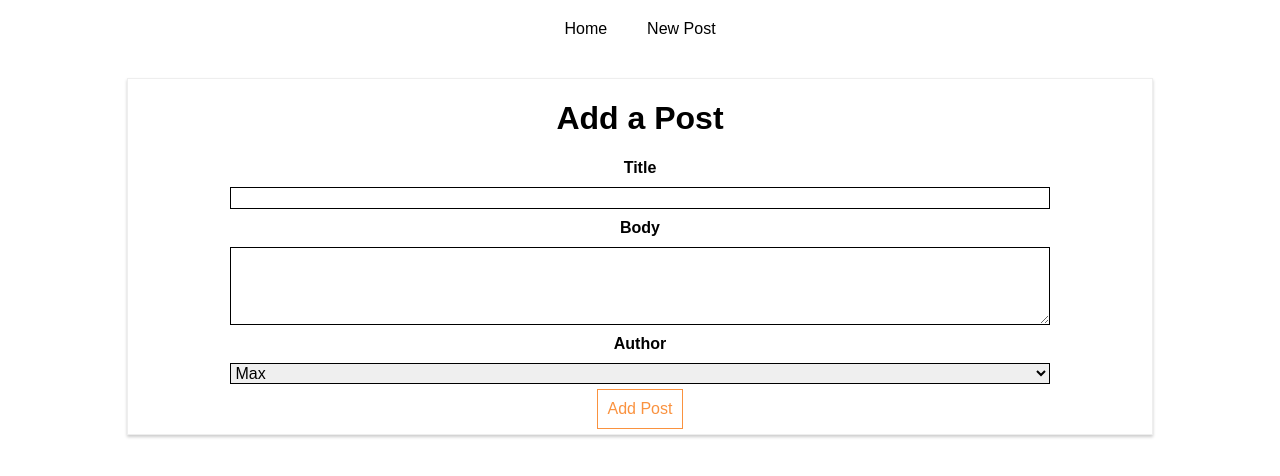
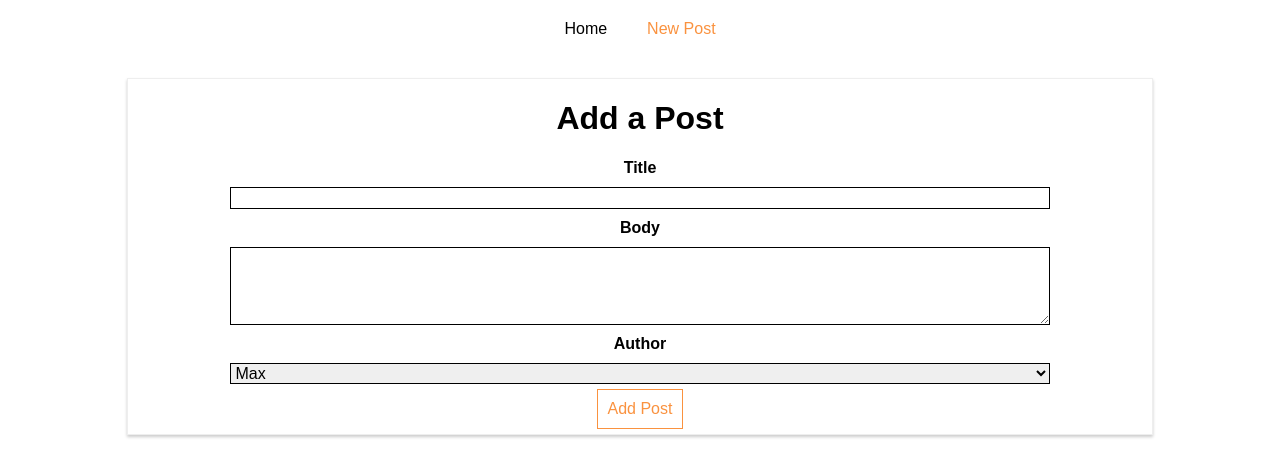
Before and after one commit to IlyaKirsanov/react-http-app, a React (Create React App) app: page /new-post in a window 1280 px wide. Shown: the top 476 px of the page. Built offline with nearby package versions, Linux system fonts and the light colour scheme.

Commit message:
some work with routes

```diff
--- a/src/components/Post/Post.js
+++ b/src/components/Post/Post.js
@@ -1,8 +1,9 @@
 import React from 'react';
+import {withRouter} from 'react-router-dom'
 
 import './Post.css';
 
-const post = (props) => (
+const Post = (props) => (
     <article className="Post"
         onClick={props.clicked}>
         <h1>{props.title}</h1>
@@ -12,4 +13,4 @@
     </article>
 );
 
-export default post;
+export default withRouter(Post);
--- a/src/containers/Blog/Blog.css
+++ b/src/containers/Blog/Blog.css
@@ -20,6 +20,11 @@
 }
 
 .Blog a:hover,
-.Blog a:active{
+.Blog a:active,
+.Blog .active{
     color: #fa923f
 }
+
+.Blog .my-active{
+    color: aquamarine;
+}
--- a/src/containers/Blog/Blog.js
+++ b/src/containers/Blog/Blog.js
@@ -1,5 +1,5 @@
 import React, { Component } from 'react';
-import { Route, Link } from 'react-router-dom'
+import { Route, NavLink } from 'react-router-dom'
 import Posts from './Posts/Posts';
 import NewPost from './NewPost/NewPost';
 import './Blog.css';
@@ -12,12 +12,17 @@
 				<header>
 					<nav>
 						<ul>
-							<li><Link to="/">Home</Link></li>
-							<li><Link to={{
+							<li><NavLink to="/"
+							exact
+							activeClassName="my-active"
+							activeStyle={{
+								textDecoration: 'underline'
+							}}>Home</NavLink></li>
+							<li><NavLink to={{
 								pathname: '/new-post',
 								hash: '#submit',
 								search: '?quick-submit=true'
-							}}>New Post</Link></li>
+							}}>New Post</NavLink></li>
 
 						</ul>
 					</nav>
--- a/src/containers/Blog/NewPost/NewPost.js
+++ b/src/containers/Blog/NewPost/NewPost.js
@@ -7,6 +7,10 @@
         title: '',
         body: '',
         author: 'Max'
+    }
+
+    componentDidMount(){
+        console.log(this.props)
     }
 
     postDataHandler(){
--- a/src/containers/Blog/Posts/Posts.js
+++ b/src/containers/Blog/Posts/Posts.js
@@ -10,6 +10,7 @@
 	}
 
 	componentDidMount() {
+		console.log(this.props)
 		axios.get('/posts')
 			.then(response => {
 				const posts = response.data.slice(0, 4)
```
